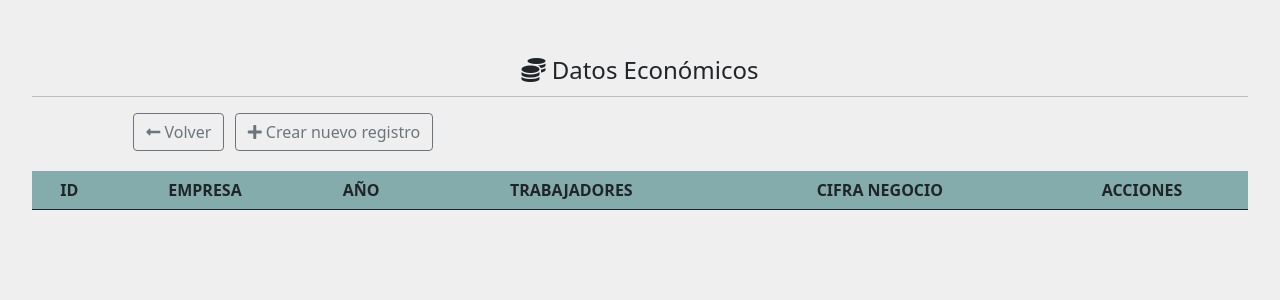
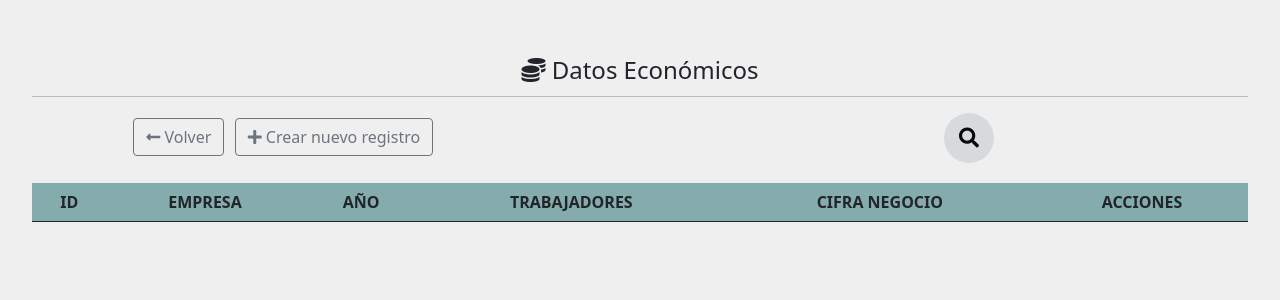
Before and after one commit to eduardegomez/EnterpriseDataManagement, a Django app: page /fevama/economicdata_index/ in a window 1280 px wide. Shown: the part 56-356 px from the top of the page. Run offline with Django 4.2, Linux system fonts and the light colour scheme; data that the repository does not hold is empty; some libraries are stand-ins or nearby versions.

Commit message:
search in table added

```diff
--- a/app/fevama/templates/fevama/economicdata_list.html
+++ b/app/fevama/templates/fevama/economicdata_list.html
@@ -5,10 +5,65 @@
 {% fontawesome_5_static %}
 
 {% block content %}
+<script src="https://ajax.googleapis.com/ajax/libs/jquery/3.1.0/jquery.min.js"></script>
 <style>
 .centrado {
   margin: 1rem;
   padding: 1rem;
+}
+.search-box{
+  width: fit-content;
+  height: fit-content;
+  position: relative;
+}
+.input-search{
+  height: 50px;
+  width: 50px;
+  border-style: none;
+  padding: 10px;
+  font-size: 18px;
+  letter-spacing: 2px;
+  outline: none;
+  border-radius: 25px;
+  transition: all .5s ease-in-out;
+  background-color:  #d7dadd;
+  padding-right: 40px;
+  color:rgb(12, 12, 12);
+}
+.input-search::placeholder{
+  color:rgb(7, 7, 7);
+  font-size: 18px;
+  letter-spacing: 2px;
+  font-weight: 100;
+}
+.btn-search{
+  width: 50px;
+  height: 50px;
+  border-style: none;
+  font-size: 20px;
+  font-weight: bold;
+  outline: none;
+  cursor: pointer;
+  border-radius: 50%;
+  position: absolute;
+  right: 0px;
+  color:#070707 ;
+  background-color:transparent;
+  pointer-events: painted;
+}
+.btn-search:focus ~ .input-search{
+  width: 300px;
+  border-radius: 0px;
+  background-color: transparent;
+  border-bottom:1px solid rgba(0, 0, 0, 0.5);
+  transition: all 500ms cubic-bezier(0, 0.110, 0.35, 2);
+}
+.input-search:focus{
+  width: 300px;
+  border-radius: 0px;
+  background-color: transparent;
+  border-bottom:1px solid rgba(88, 87, 87, 0.5);
+  transition: all 500ms cubic-bezier(0, 0.110, 0.35, 2);
 }
 </style>
 <body style="background-color: #efefef;">
@@ -19,18 +74,26 @@
     <hr/>
     <div class="col-md-12" style="display: flex;">
         <div class="col-md-1"></div>
-        <div class="col-md-1">
+        <div class="col-md-1" style="margin-top: 5px;">
             <a id="btn-back" class="btn btn-outline-secondary" href="{% url 'fevama:projects_index' %}">
                 {% fa5_icon 'long-arrow-alt-left' 'fas' %} {% trans 'Volver' %}
             </a>
         </div>
-        <div class="col-md-2">
+        <div class="col-md-2" style="margin-top: 5px;">
             <a id="btn-back" class="btn btn-outline-secondary" href="{% url 'fevama:economicdata_create' %}">
                 {% fa5_icon 'plus' 'fas' %} {% trans 'Crear nuevo registro' %}
             </a>
         </div>
+        <div class="col-md-5"></div>
+        <div class="col-md-2">
+        <!-- <input type="text" class="form-control pull-right" style="width:auto" id="search" placeholder="Buscar en la tabla..."> -->
+            <div class="search-box pull-left">
+                <button class="btn-search"><i class="fas fa-search"></i></button>
+                <input type="text" class="input-search" placeholder="Buscar en la tabla..." id="search">
+            </div>
+        </div>
     </div>
-    <table class="table table-striped table-hover" style="margin-top: 20px;text-align: center;">
+    <table class="table table-striped table-hover" style="margin-top: 20px;text-align: center;" id="mytable">
         <thead>
             <tr style="background-color: rgb(133, 172, 172);">
                 <td><b>ID</b></td>
@@ -69,11 +132,24 @@
 </div>
 </body>
 <script>
-        function borrar(id){
+
+    // Write on keyup event of keyword input element
+    $(document).ready(function(){
+        $("#search").keyup(function(){
+        _this = this;
+        // Show only matching TR, hide rest of them
+        $.each($("#mytable tbody tr"), function() {
+        if($(this).text().toLowerCase().indexOf($(_this).val().toLowerCase()) === -1)
+            $(this).hide();
+        else
+            $(this).show();
+        });
+        });
+    });
+
+    function borrar(id){
         if(confirm('{% trans "Estás seguro de eliminar este registro?" %}'))
         {
-            //document.getElementById("btn-delete").className = "btn btn-warning btn btn-block btnBootstrapping";
-            //document.getElementById("btn-delete").innerHTML="<i class='fa fa-spinner fa-spin'></i>&nbsp;{% trans 'ELIMINANDO' %}";
             $.ajax({
                 url: '{% url "fevama:economicdata_deleteItem" %}',
                 data:  {
@@ -140,7 +216,6 @@
                     console.log(data)
                     document.getElementById("btn-delete").className = "btn btn-danger btn btn-block btnBootstrapping";
                     document.getElementById("btn-delete").innerHTML="ERROR";
-                    //location.reload(true)
                 },
             });
     }
```
